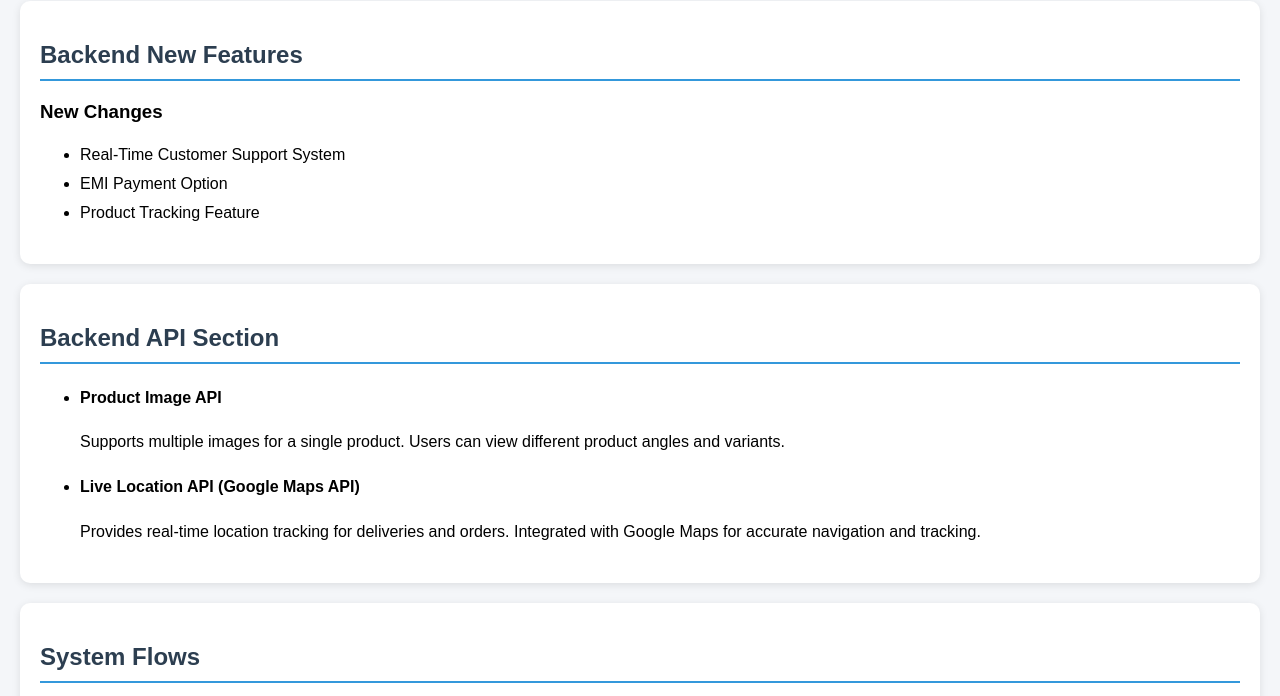
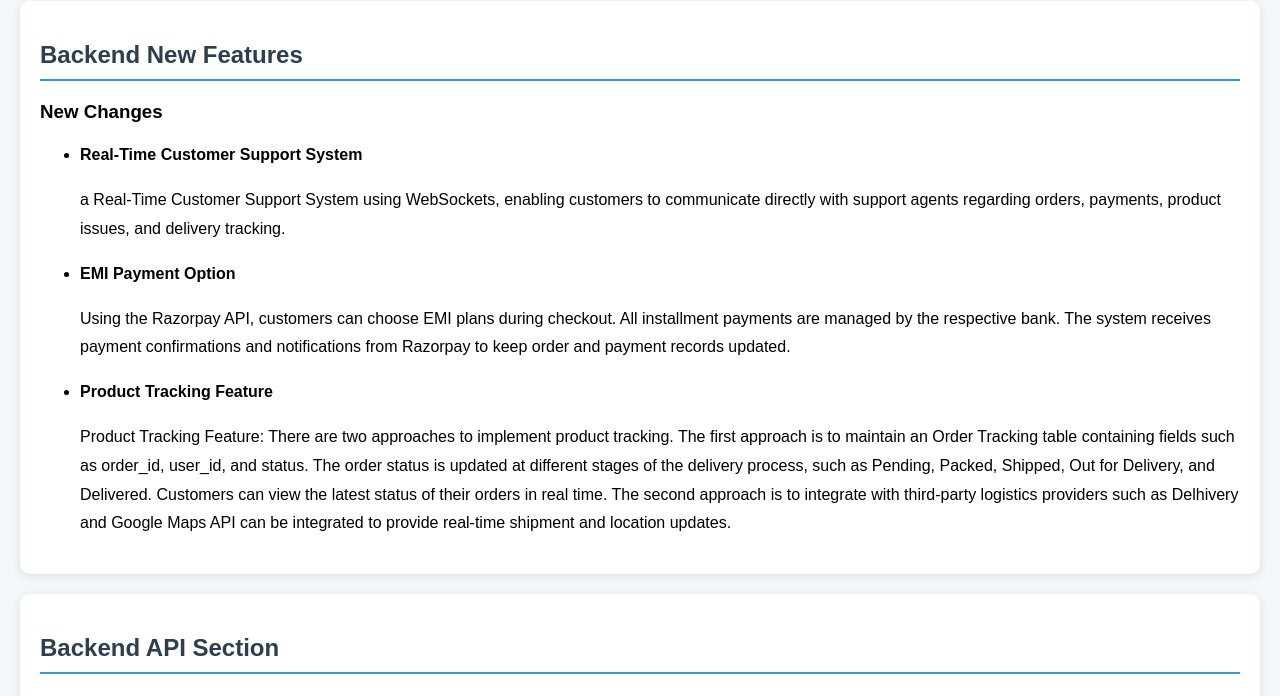
Before and after one commit to TechieTripathi/hackathon-astro-commerce-spec, a plain HTML site: page New_changes.html in a window 1280 px wide. Shown: the part 99-795 px from the top of the page. Drawn offline with Linux system fonts and the light colour scheme.

Commit message:
new changes

```diff
--- a/New_changes.html
+++ b/New_changes.html
@@ -52,10 +52,42 @@
       <h3>New Changes</h3>
 
       <ul>
-        <li>Real-Time Customer Support System</li>
+        <li>
+          <strong>Real-Time Customer Support System</strong>
 
-        <li>EMI Payment Option</li>
-        <li>Product Tracking Feature</li>
+          <p>
+            a Real-Time Customer Support System using WebSockets, enabling
+            customers to communicate directly with support agents regarding
+            orders, payments, product issues, and delivery tracking.
+          </p>
+        </li>
+
+        <li>
+          <strong> EMI Payment Option </strong>
+
+          <p>
+            Using the Razorpay API, customers can choose EMI plans during
+            checkout. All installment payments are managed by the respective
+            bank. The system receives payment confirmations and notifications
+            from Razorpay to keep order and payment records updated.
+          </p>
+        </li>
+        <li>
+          <strong> Product Tracking Feature</strong>
+
+          <p>
+            Product Tracking Feature: There are two approaches to implement
+            product tracking. The first approach is to maintain an Order
+            Tracking table containing fields such as order_id, user_id, and
+            status. The order status is updated at different stages of the
+            delivery process, such as Pending, Packed, Shipped, Out for
+            Delivery, and Delivered. Customers can view the latest status of
+            their orders in real time. The second approach is to integrate with
+            third-party logistics providers such as Delhivery and Google Maps
+            API can be integrated to provide real-time shipment and location
+            updates.
+          </p>
+        </li>
       </ul>
     </div>
 
```
